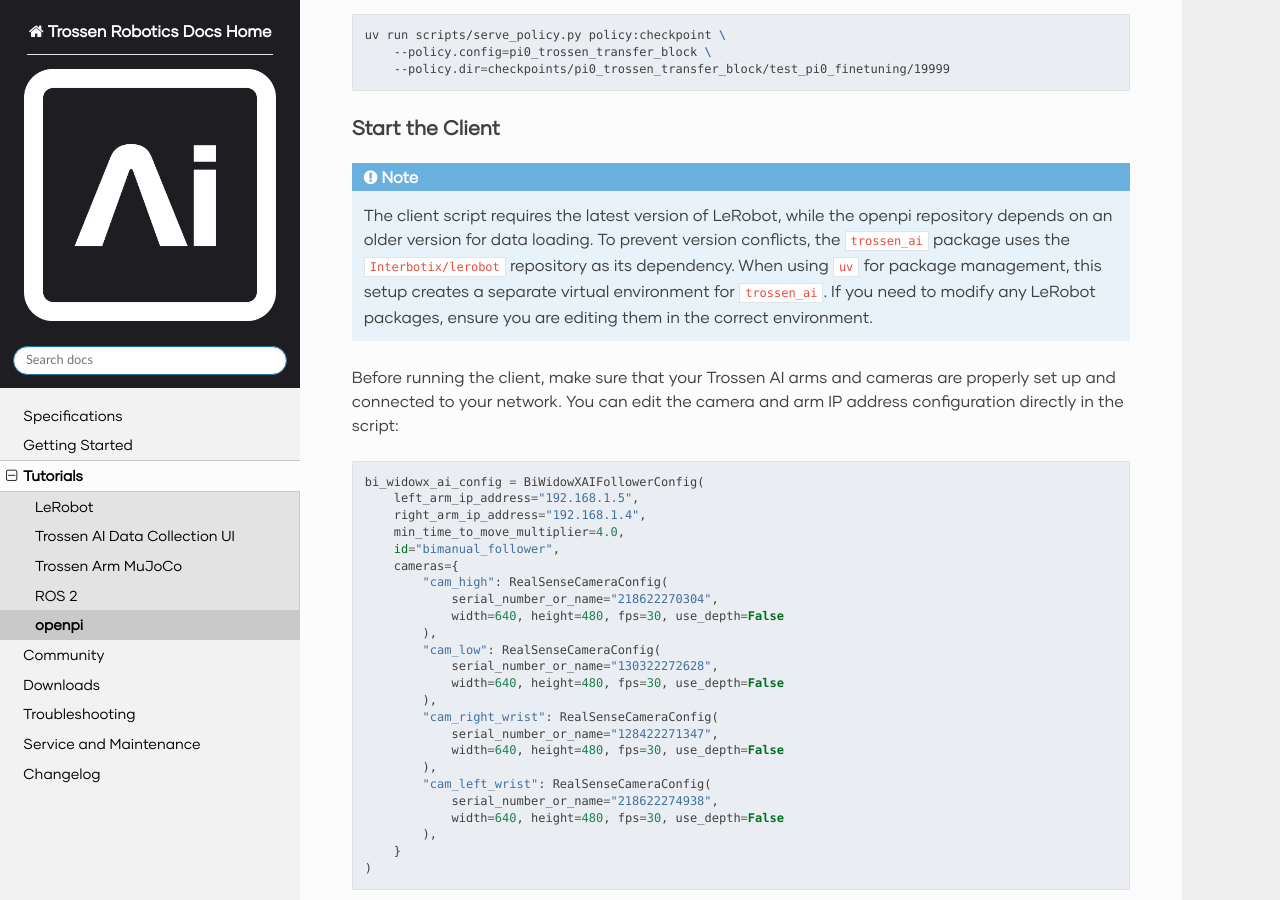
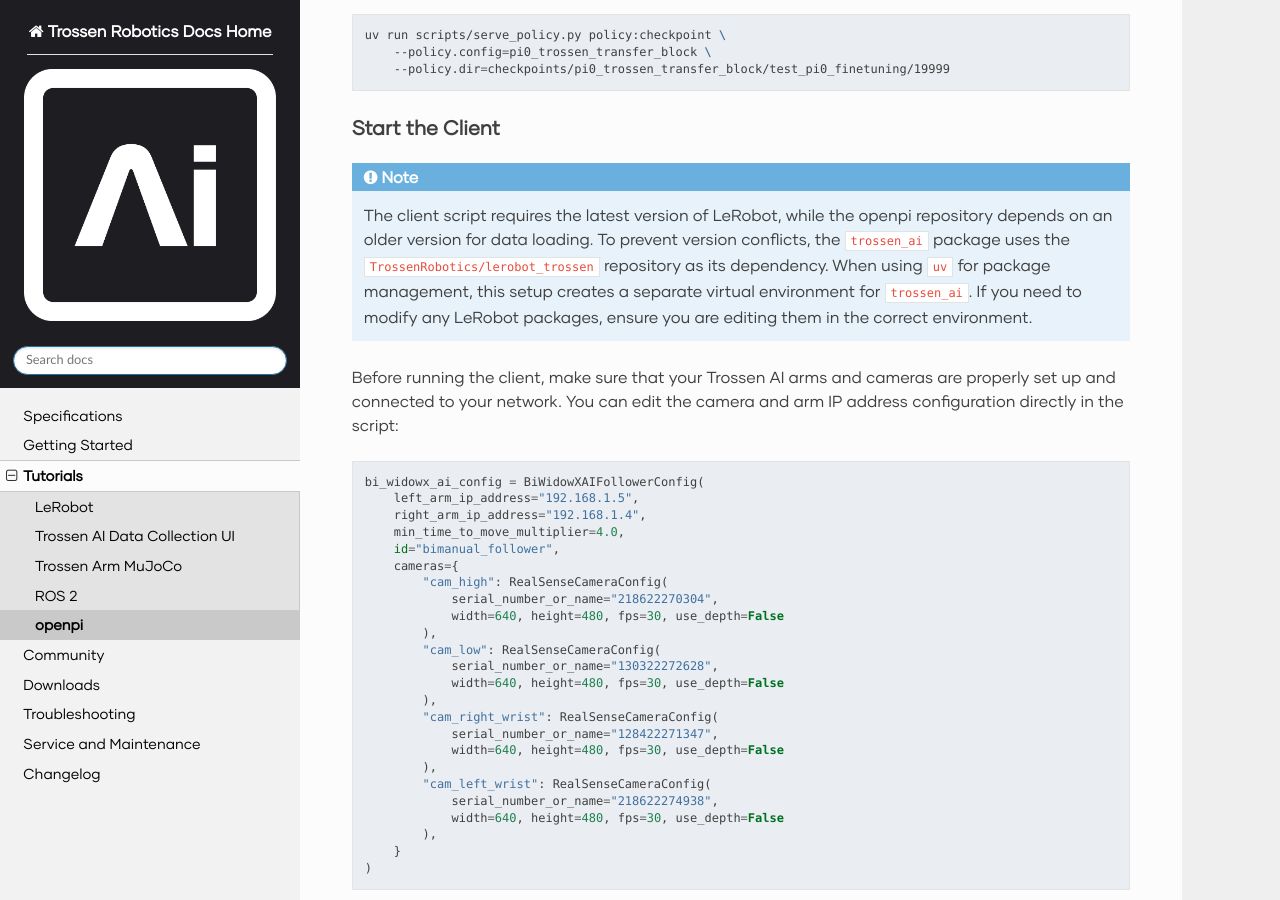
Before and after one commit to TrossenRobotics/trossen_arm, a Sphinx documentation site: the page built from docs/tutorials/openpi.rst, in a window 1280 px wide and 900 px high, scrolled down 5757 px. Built offline with Sphinx 7.4.7 and the Read the Docs theme 3.1.0, drawn with Linux system fonts in a browser that asks for light colours; some web fonts are replaced; pages that are not in the unit, such as notebooks, are missing from menus.

Commit message:
minor fix

```diff
--- a/docs/tutorials/openpi.rst
+++ b/docs/tutorials/openpi.rst
@@ -330,7 +330,7 @@ Start the Client
 .. note::
 
     The client script requires the latest version of LeRobot, while the openpi repository depends on an older version for data loading.
-    To prevent version conflicts, the ``trossen_ai`` package uses the ``Interbotix/lerobot`` repository as its dependency.
+    To prevent version conflicts, the ``trossen_ai`` package uses the ``TrossenRobotics/lerobot_trossen`` repository as its dependency.
     When using ``uv`` for package management, this setup creates a separate virtual environment for ``trossen_ai``.
     If you need to modify any LeRobot packages, ensure you are editing them in the correct environment.
 
```
